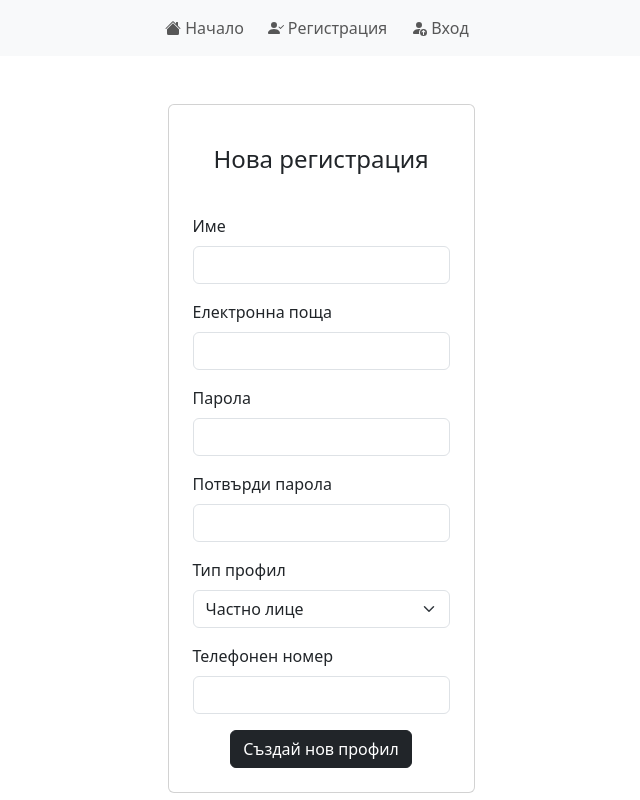
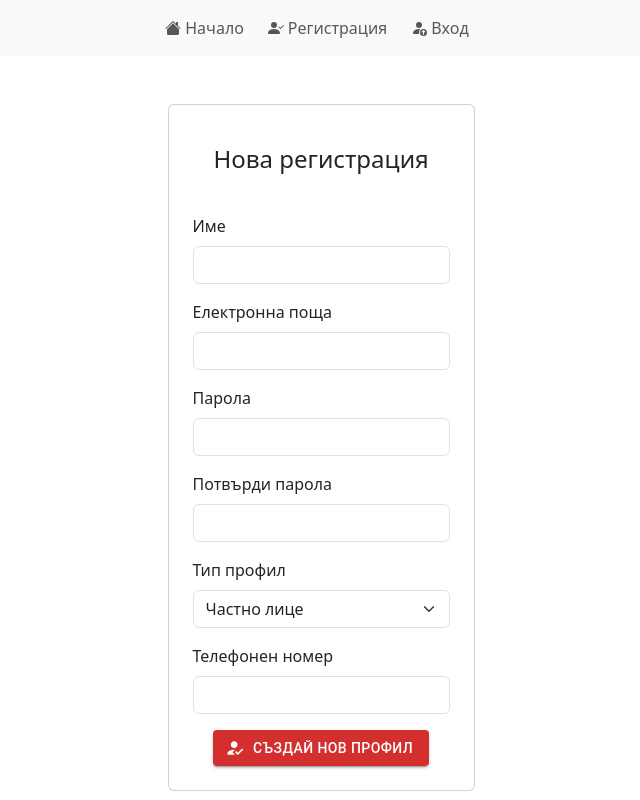
Before and after one commit to vesmihaylov/cars-front, a React (Vite) app: page /register in a window 1280 px wide. Shown: the whole page, without its empty margins (319-959 px from the left). Built offline with nearby package versions, Linux system fonts and the light colour scheme.

Commit message:
feat(Button): use custom mui button wrapper in components

```diff
--- a/src/components/Deal/Publish.jsx
+++ b/src/components/Deal/Publish.jsx
@@ -12,6 +12,8 @@ import wheelTypes from "../../static_data/wheel_types.json";
 import coupeTypes from "../../static_data/coupe_types.json";
 import { useEffect, useState } from "react";
 import Popup from "../Popup.jsx";
+import Button from "../Element/Button.jsx";
+import PublishIcon from "@mui/icons-material/Publish";
 
 function Publish() {
   const [brands, setBrands] = useState([]);
@@ -657,9 +659,13 @@ function Publish() {
 
               <hr className="my-4" />
 
-              <button className="w-100 btn btn-success btn-lg" type="submit">
-                Публикувай
-              </button>
+              <Button
+                startIcon={<PublishIcon />}
+                color="success"
+                text={"Публикувай обява"}
+                type="submit"
+                size="large"
+              />
             </form>
           </div>
         </div>
--- /dev/null
+++ b/src/components/Element/Button.jsx
@@ -0,0 +1,18 @@
+import React from "react";
+import MuiButton from "@mui/material/Button";
+
+const Button = ({
+  text,
+  startIcon,
+  color = "primary",
+  variant = "contained",
+  ...props
+}) => {
+  return (
+    <MuiButton startIcon={startIcon} color={color} variant={variant} {...props}>
+      {text}
+    </MuiButton>
+  );
+};
+
+export default Button;
--- a/src/components/Profile/ChangePassword.jsx
+++ b/src/components/Profile/ChangePassword.jsx
@@ -1,6 +1,6 @@
 import Navigation from "./Navigation.jsx";
-import Button from '@mui/material/Button';
-import CheckCircleOutlineIcon from '@mui/icons-material/CheckCircleOutline';
+import Button from "../Element/Button.jsx";
+import CheckCircleOutlineIcon from "@mui/icons-material/CheckCircleOutline";
 
 function ChangePassword() {
   return (
@@ -46,7 +46,10 @@ function ChangePassword() {
       </div>
 
       <div className="text-right mt-3">
-        <Button startIcon={<CheckCircleOutlineIcon />} color="primary" variant="contained">Запази промени</Button>
+        <Button
+          startIcon={<CheckCircleOutlineIcon />}
+          text={"Запази промени"}
+        />
       </div>
     </div>
   );
--- a/src/components/Profile/Login.jsx
+++ b/src/components/Profile/Login.jsx
@@ -1,6 +1,8 @@
 import { useState, useEffect } from "react";
 import { login } from "../../api.js";
 import Popup from "../Popup.jsx";
+import Button from "../Element/Button.jsx";
+import LoginIcon from "@mui/icons-material/Login";
 
 function Login() {
   const [formErrors, setFormErrors] = useState({});
@@ -125,9 +127,12 @@ function Login() {
             )}
           </div>
           <div className="d-grid justify-content-center mt-3">
-            <button type="submit" className="btn btn-dark">
-              Влез
-            </button>
+            <Button
+              startIcon={<LoginIcon />}
+              text={"Влез"}
+              type="submit"
+              color="error"
+            />
           </div>
         </form>
       </div>
--- a/src/components/Profile/Register.jsx
+++ b/src/components/Profile/Register.jsx
@@ -1,6 +1,8 @@
 import { useState } from "react";
 import { register } from "../../api.js";
 import Popup from "../Popup.jsx";
+import Button from "../Element/Button.jsx";
+import HowToRegIcon from "@mui/icons-material/HowToReg";
 
 function Register() {
   const [formErrors, setFormErrors] = useState({});
@@ -195,9 +197,12 @@ function Register() {
             )}
           </div>
           <div className="d-grid justify-content-center mt-3">
-            <button type="submit" className="btn btn-dark">
-              Създай нов профил
-            </button>
+            <Button
+              startIcon={<HowToRegIcon />}
+              text={"Създай нов профил"}
+              type="submit"
+              color="error"
+            />
           </div>
         </form>
       </div>
--- a/src/components/Profile/Settings.jsx
+++ b/src/components/Profile/Settings.jsx
@@ -1,6 +1,6 @@
 import Navigation from "./Navigation.jsx";
-import Button from '@mui/material/Button';
-import CheckCircleOutlineIcon from '@mui/icons-material/CheckCircleOutline';
+import Button from "../Element/Button.jsx";
+import CheckCircleOutlineIcon from "@mui/icons-material/CheckCircleOutline";
 
 function Settings() {
   return (
@@ -38,7 +38,10 @@ function Settings() {
       </div>
 
       <div className="text-right mt-3">
-        <Button startIcon={<CheckCircleOutlineIcon />} color="primary" variant="contained">Запази промени</Button>
+        <Button
+          startIcon={<CheckCircleOutlineIcon />}
+          text={"Запази промени"}
+        />
       </div>
     </div>
   );
```
